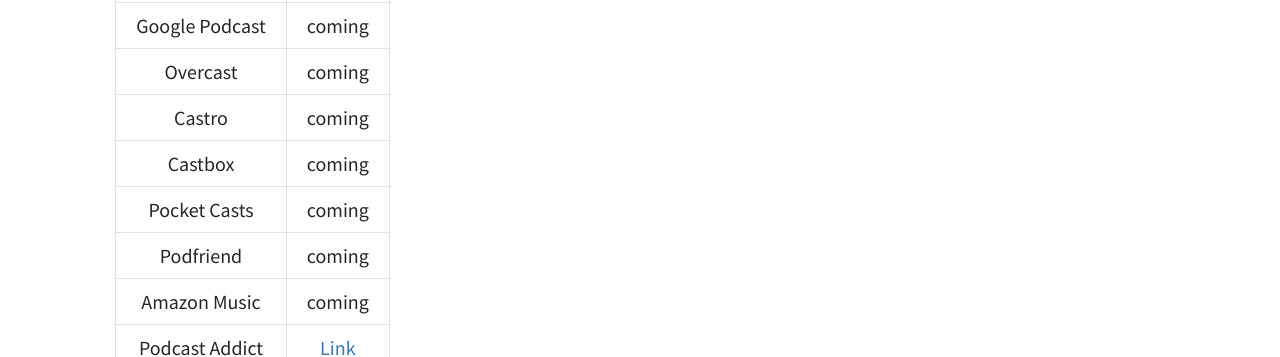
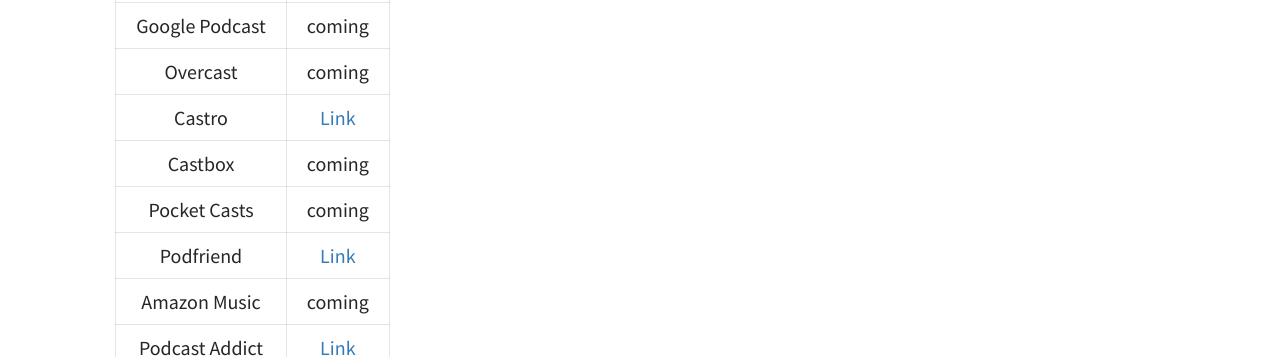
Before and after one commit to codereport/adsp2, a Jekyll site: the page built from pages/listen.md, in a window 1280 px wide. Shown: the part 578-935 px from the top of the page. Built offline with Jekyll 4.4.1, drawn with Linux system fonts in a browser that asks for light colours.

Commit message:
Update listen.md

```diff
--- a/pages/listen.md
+++ b/pages/listen.md
@@ -14,10 +14,10 @@
 | Apple Podcasts |[Link](https://podcasts.apple.com/ca/podcast/algorithms-data-structures-programs/id1541407369)|
 |Google Podcast|coming|
 |Overcast|coming|
-|Castro|coming|
+|Castro|[Link](https://castro.fm/podcast/bd698c72-6f4e-4a81-bf18-7924f64011be)|
 |Castbox|coming|
 |Pocket Casts|coming|
-|Podfriend|coming|
+|Podfriend|[Link](https://web.podfriend.com/podcast/1541407369)|
 |  Amazon Music  |                                      coming                                       |
 | Podcast Addict |                 [Link](https://podcastaddict.com/podcast/3164467)                 |
 |   Podchaser    | [Link](https://www.podchaser.com/podcasts/algorithms-data-structures-pro-1557693) |
```
